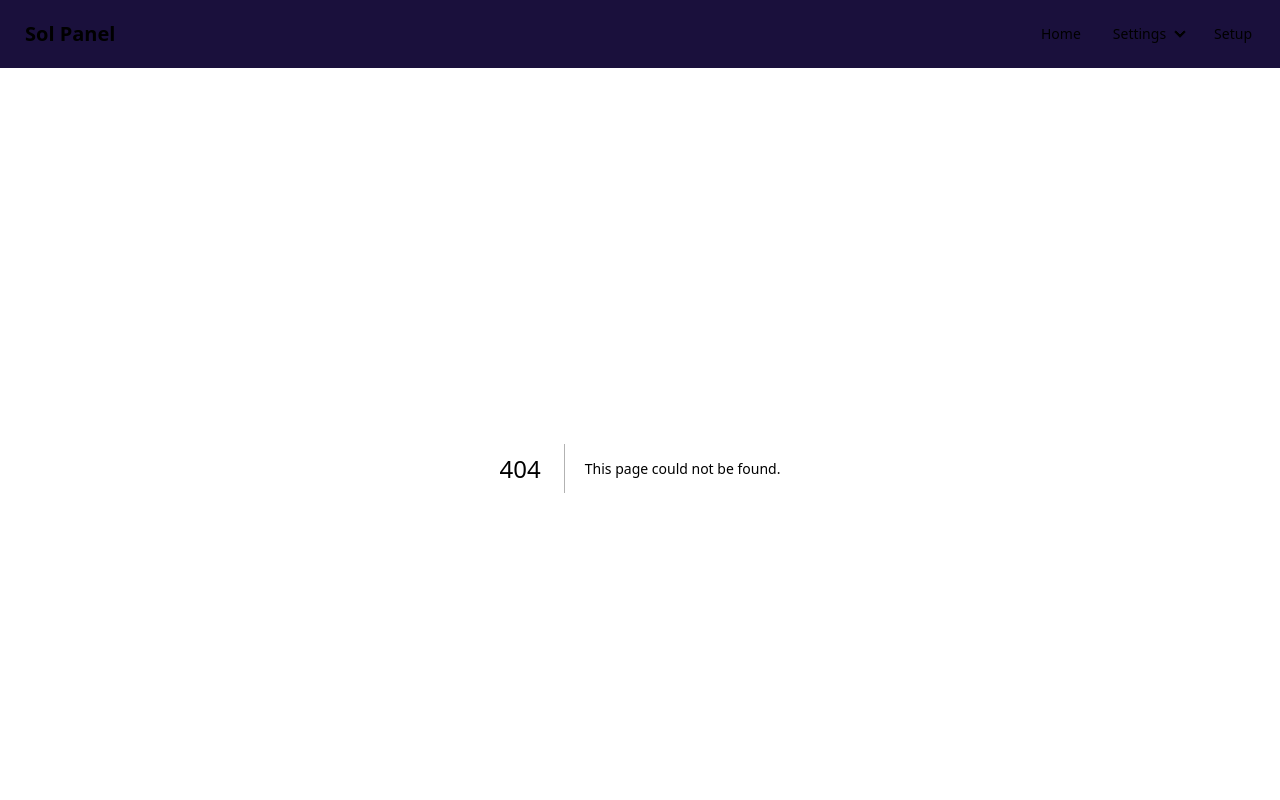
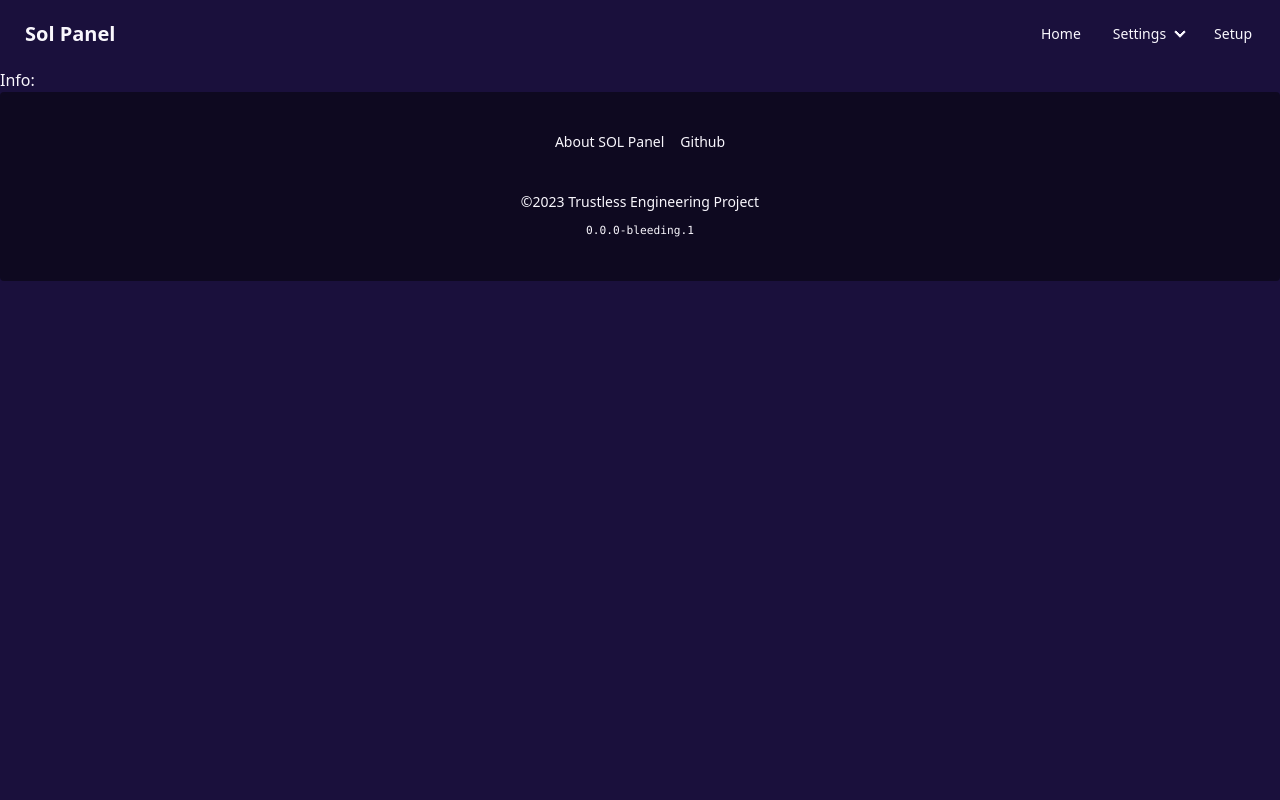
Before and after one commit to trustless-engineering/sol-panel, a Next.js app: page /debug/info in a window 1280 px wide. Before the commit this address had no page. Shown: the top 800 px of the page. Built offline with nearby package versions, Linux system fonts and the light colour scheme.

Commit message:
fix: better tilt

```diff
--- a/package.json
+++ b/package.json
@@ -59,6 +59,7 @@
     "recharts": "^2.6.2",
     "redis": "^4.6.7",
     "swiper": "^9.3.2",
+    "swr": "^2.1.5",
     "tiny-invariant": "^1.3.1",
     "uuid": "^9.0.0",
     "web3modal": "^1.9.12",
--- /dev/null
+++ b/src/app/debug/info/page.tsx
@@ -0,0 +1,15 @@
+"use client";
+
+// import useSWR from 'swr'
+
+export default function Info(): React.JSX.Element {
+  // const { data, error, isLoading } = useSWR('/api/debug/info', fetcher)
+
+  return (
+    <div className="flex flex-col">
+      <div className="flex flex-row">
+        <div className="container mx-auto">Info:</div>
+      </div>
+    </div>
+  );
+}
```
Also changed, not shown: 2 other files (tests, documents, lock files or other folders).
